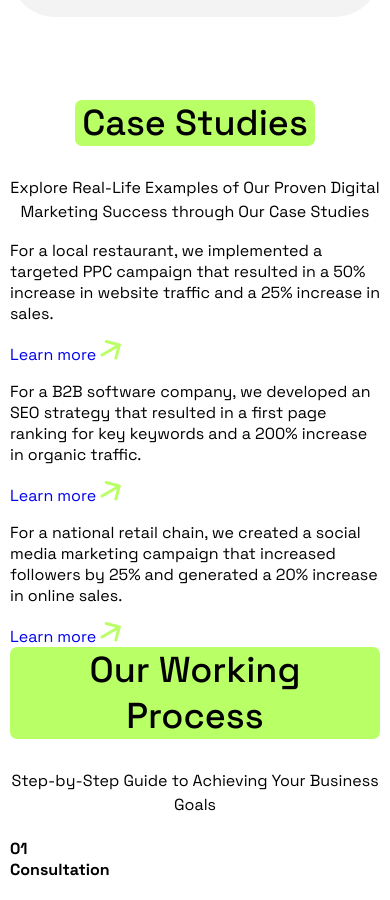
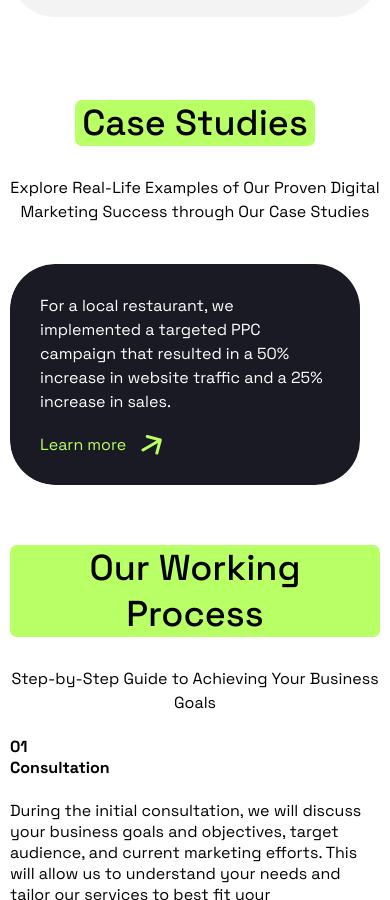
Before and after one commit to nodmalikov/positivus, a plain HTML site: page index.html in a window 390 px wide. Shown: the part 4449-5349 px from the top of the page. Drawn offline with Linux system fonts and the light colour scheme.

Commit message:
Add studies section for scss code

```diff
--- a/scss/pages/_studies.scss
+++ b/scss/pages/_studies.scss
@@ -0,0 +1,110 @@
+// STUDIES-SECTION
+.studies {
+    margin-bottom: 140px;
+
+    .studies__info {
+        margin-bottom: 80px;
+    }
+
+    .studies__cards {
+        display: flex;
+        align-items: center;
+        border-radius: 45px;
+        overflow: hidden;
+
+        .studies__card {
+            padding: 70px 65px;
+            background-color: $black-color;
+
+            p {
+                margin-top: 0;
+                margin-bottom: 20px;
+                color: $text-white-color;
+                font-weight: 400;
+                font-size: 18px;
+                line-height: normal;
+            }
+
+            a {
+                display: inline-flex;
+                gap: 15px;
+                align-items: center;
+                color: $primary-color;
+
+                svg {
+                    transition: transform 0.3s linear;
+                }
+
+                &:hover svg {
+                    transform: translate(3px, -3px);
+                }
+            }
+
+            &:first-child {
+                border-right: 1px solid $text-white-color;
+            }
+
+            &:last-child {
+                border-left: 1px solid $text-white-color;
+            }
+
+            @media only screen and (max-width: 1280px) {
+                & {
+                    padding: 42px 50px;
+                }
+            }
+        }
+    }
+
+    //  MEDIA-QUERIES
+    @media only screen and (max-width: 750px) {
+        .studies__info {
+            margin-bottom: 40px;
+        }
+    }
+}
+
+@media only screen and (max-width: 750px) {
+    .studies {
+        margin-bottom: 60px;
+    }
+}
+
+@media only screen and (max-width: 1200px) {
+    .studies .studies__cards {
+        gap: 20px;
+        overflow: scroll;
+        align-items: stretch;
+
+        &::-webkit-scrollbar {
+            width: 0px;
+            height: 0px;
+        }
+
+        .studies__card {
+            min-width: 350px;
+            border-radius: 45px;
+
+            p {
+                font-size: 16px;
+                line-height: 24px;
+            }
+        }
+
+        @media only screen and (max-width: 420px) {
+            .studies__card {
+                padding: 30px 30px;
+            }
+        }
+    }
+}
+
+@media only screen and (max-width: 1200px) {
+    .studies .studies__cards .studies__card:first-child {
+        border-right: 0px solid transparent;
+    }
+
+    .studies .studies__cards .studies__card:last-child {
+        border-left: 0px solid transparent;
+    }
+}
```
Also changed, not shown: scss/main.css, 1 other file.
